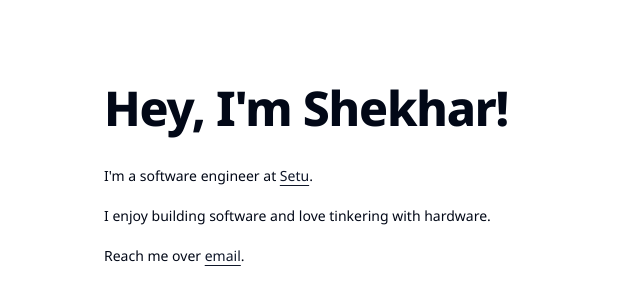
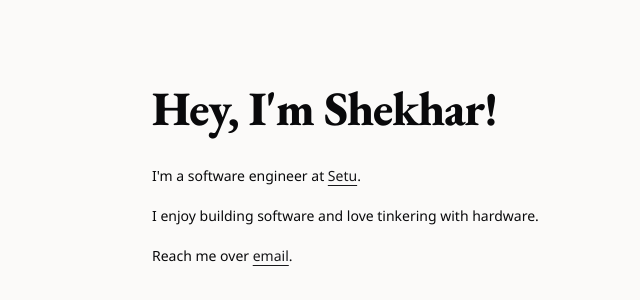
Before and after one commit to ShekharDhangar/shekhar, a Next.js app: page / in a window 1280 px wide. Shown: the part 140-440 px from the top of the page, without its empty margins (168-808 px from the left). Built offline with nearby package versions, Linux system fonts and the light colour scheme.

Commit message:
update syles

```diff
--- a/app/globals.css
+++ b/app/globals.css
@@ -4,48 +4,26 @@
 
 @layer base {
   :root {
-    --background: 0 0% 100%;
-    --foreground: 222.2 84% 4.9%;
-    --card: 0 0% 100%;
-    --card-foreground: 222.2 84% 4.9%;
-    --popover: 0 0% 100%;
-    --popover-foreground: 222.2 84% 4.9%;
-    --primary: 222.2 47.4% 11.2%;
-    --primary-foreground: 210 40% 98%;
-    --secondary: 210 40% 96.1%;
-    --secondary-foreground: 222.2 47.4% 11.2%;
-    --muted: 210 40% 96.1%;
-    --muted-foreground: 215.4 16.3% 46.9%;
-    --accent: 210 40% 96.1%;
-    --accent-foreground: 222.2 47.4% 11.2%;
+    --background: 40 17% 98%; /* Off-white */
+    --foreground: 240 10% 3.9%; /* Dark grey */
+    --card: 40 17% 98%;
+    --card-foreground: 240 10% 3.9%;
+    --popover: 40 17% 98%;
+    --popover-foreground: 240 10% 3.9%;
+    --primary: 240 5.9% 10%;
+    --primary-foreground: 40 17% 98%;
+    --secondary: 240 4.8% 95.9%;
+    --secondary-foreground: 240 5.9% 10%;
+    --muted: 240 4.8% 95.9%;
+    --muted-foreground: 240 3.8% 46.1%;
+    --accent: 240 4.8% 95.9%;
+    --accent-foreground: 240 5.9% 10%;
     --destructive: 0 84.2% 60.2%;
-    --destructive-foreground: 210 40% 98%;
-    --border: 214.3 31.8% 91.4%;
-    --input: 214.3 31.8% 91.4%;
-    --ring: 222.2 84% 4.9%;
+    --destructive-foreground: 40 17% 98%;
+    --border: 240 5.9% 90%;
+    --input: 240 5.9% 90%;
+    --ring: 240 5.9% 10%;
     --radius: 0.5rem;
-  }
-
-  .dark {
-    --background: 222.2 84% 4.9%;
-    --foreground: 210 40% 98%;
-    --card: 222.2 84% 4.9%;
-    --card-foreground: 210 40% 98%;
-    --popover: 222.2 84% 4.9%;
-    --popover-foreground: 210 40% 98%;
-    --primary: 210 40% 98%;
-    --primary-foreground: 222.2 47.4% 11.2%;
-    --secondary: 217.2 32.6% 17.5%;
-    --secondary-foreground: 210 40% 98%;
-    --muted: 217.2 32.6% 17.5%;
-    --muted-foreground: 215 20.2% 65.1%;
-    --accent: 217.2 32.6% 17.5%;
-    --accent-foreground: 210 40% 98%;
-    --destructive: 0 62.8% 30.6%;
-    --destructive-foreground: 210 40% 98%;
-    --border: 217.2 32.6% 17.5%;
-    --input: 217.2 32.6% 17.5%;
-    --ring: 212.7 26.8% 83.9%;
   }
 }
 
--- a/app/layout.tsx
+++ b/app/layout.tsx
@@ -1,11 +1,17 @@
 import type { Metadata } from "next"
-import { Noto_Sans } from "next/font/google"
+import { EB_Garamond, Noto_Sans } from "next/font/google"
 import "./globals.css"
 
 const notoSans = Noto_Sans({
   subsets: ["latin"],
   weight: ["300", "400", "500", "600", "700", "800", "900"],
   variable: "--font-noto-sans"
+})
+
+const ebGaramond = EB_Garamond({
+  subsets: ["latin"],
+  weight: ["400", "500", "600", "700", "800"],
+  variable: "--font-eb-garamond",
 })
 
 export const metadata: Metadata = {
@@ -22,7 +28,7 @@ export default function RootLayout({
 }) {
   return (
     <html lang="en" suppressHydrationWarning>
-      <body className={notoSans.className}>{children}</body>
+      <body className={`${notoSans.variable} ${ebGaramond.variable}`}>{children}</body>
     </html>
   )
 }
--- a/app/page.tsx
+++ b/app/page.tsx
@@ -22,8 +22,8 @@ export default function Home() {
   const parsedContent = parseText(content)
 
   return (
-    <main className="min-h-screen bg-background">
-      <div className="container mx-auto px-4 pt-40 pb-12 max-w-3xl">
+    <main className="min-h-screen bg-background font-sans">
+      <div className="container mx-auto px-4 pt-40 pb-12 max-w-2xl">
         {parsedContent}
       </div>
     </main>
--- a/components/ui/heading1.tsx
+++ b/components/ui/heading1.tsx
@@ -13,9 +13,12 @@ export function Heading1({ children, color, className }: Heading1Props) {
     <BaseText
       as="span"
       color={color}
-      className={cn("text-4xl font-extrabold tracking-tight lg:text-5xl", className)}
+      className={cn(
+        "font-serif text-4xl font-extrabold tracking-tight lg:text-5xl",
+        className
+      )}
     >
       {children}
     </BaseText>
-  )
+  );
 }
--- a/tailwind.config.ts
+++ b/tailwind.config.ts
@@ -18,6 +18,10 @@ const config = {
       },
     },
     extend: {
+      fontFamily: {
+        sans: ["var(--font-noto-sans)"],
+        serif: ["var(--font-eb-garamond)"],
+      },
       colors: {
         border: "hsl(var(--border))",
         input: "hsl(var(--input))",
```
